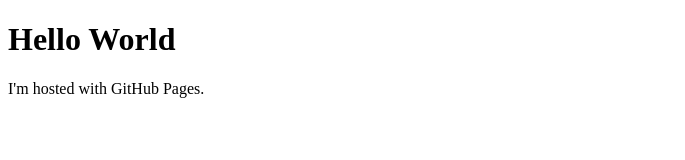
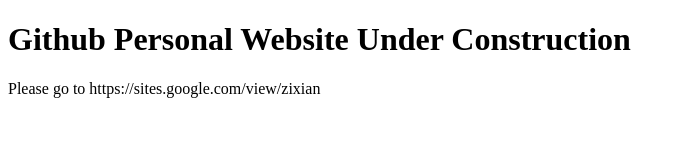
Before and after one commit to Multi-wavelength/Multi-wavelength.github.io, a plain HTML site: page index.html in a window 1280 px wide. Shown: the whole page, without its empty margins (0-685 px from the left). Drawn offline with Linux system fonts and the light colour scheme.

Commit message:
Update index.html

```diff
--- a/index.html
+++ b/index.html
@@ -1,7 +1,7 @@
 <!DOCTYPE html>
 <html>
 <body>
-<h1>Hello World</h1>
-<p>I'm hosted with GitHub Pages.</p>
+<h1>Github Personal Website Under Construction</h1>
+<p>Please go to https://sites.google.com/view/zixian</p>
 </body>
 </html>
```
